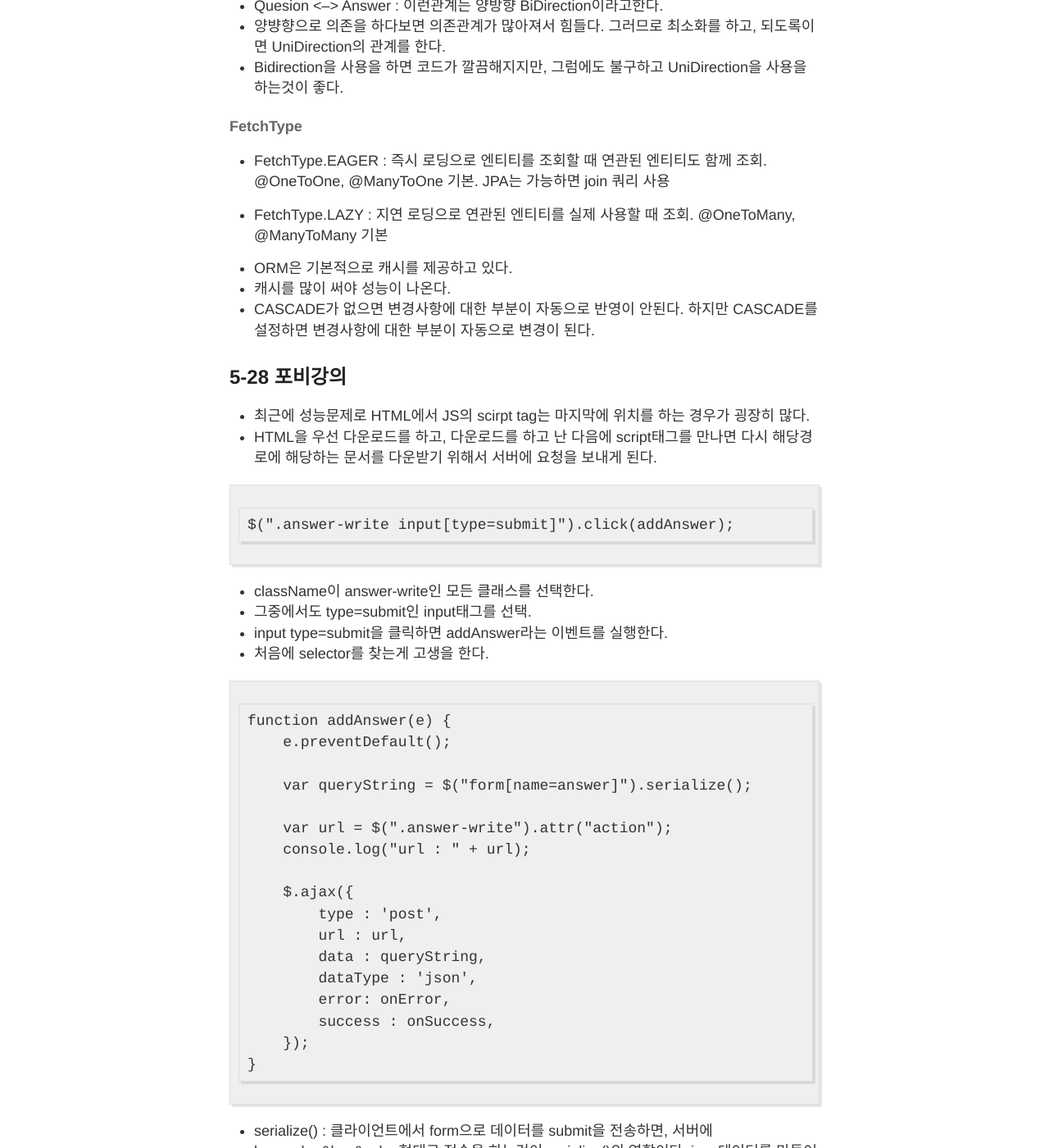
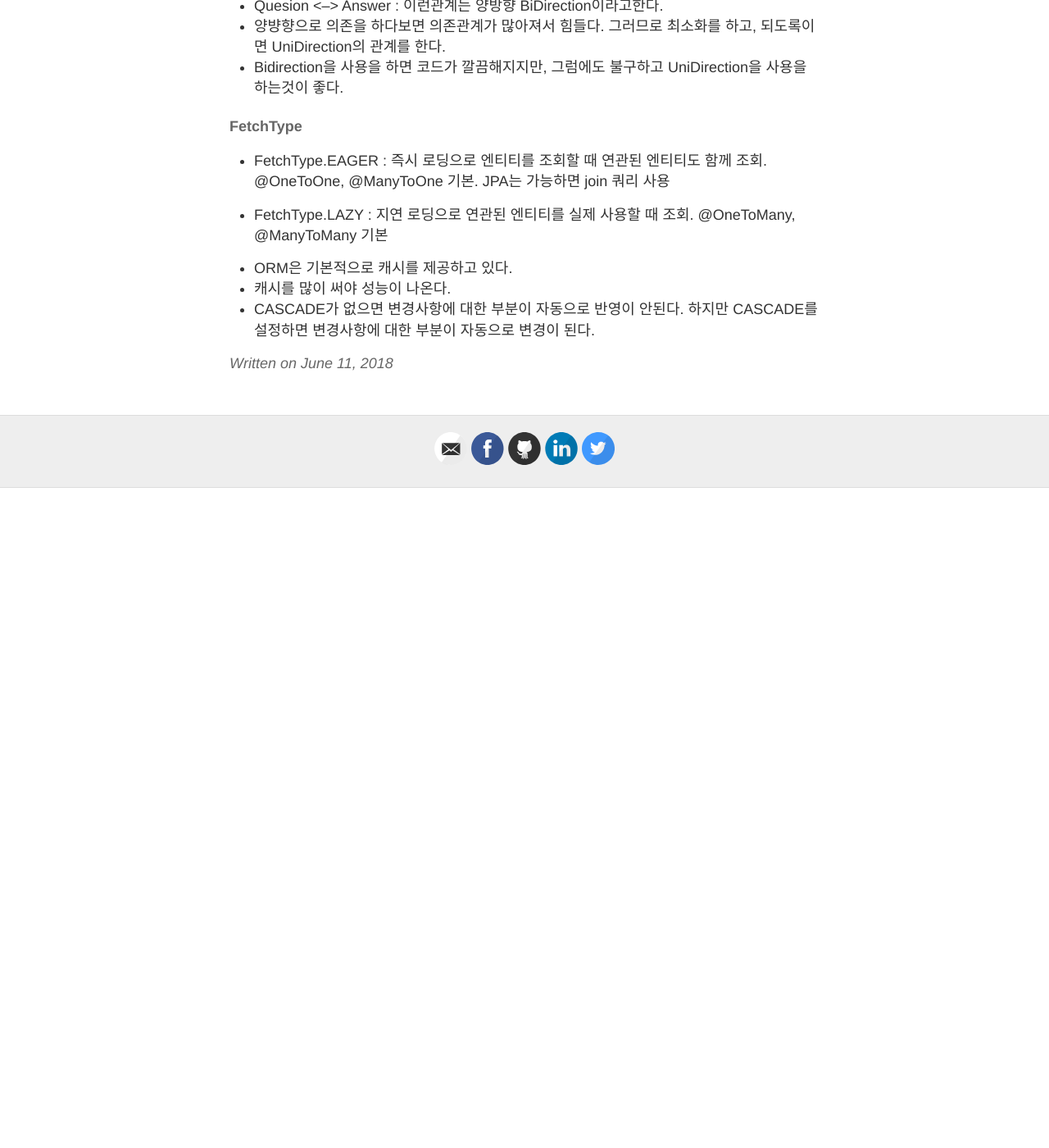
Before and after one commit to jaeyeon93/jaeyeon93.github.io, a Jekyll site: the page built from _posts/2018-6-11-pobi1.md, in a window 1280 px wide and 1400 px high, scrolled down 573 px. Shown: the whole window at 82% size. Built offline with Jekyll 4.4.1, drawn with Linux system fonts in a browser that asks for light colours; after the commit the page ends 1168 px from its top, so only the background shows below that; some of the changed text lies outside the part shown.

Commit message:
2018-6-23-TIL

````diff
--- a/_posts/2018-6-11-pobi1.md
+++ b/_posts/2018-6-11-pobi1.md
@@ -28,47 +28,3 @@ title: 2018-6-11 포비 강의
 - ORM은 기본적으로 캐시를 제공하고 있다.
 - 캐시를 많이 써야 성능이 나온다.
 - CASCADE가 없으면 변경사항에 대한 부분이 자동으로 반영이 안된다. 하지만 CASCADE를 설정하면 변경사항에 대한 부분이 자동으로 변경이 된다.
-
-## 5-28 포비강의
-
-- 최근에 성능문제로 HTML에서 JS의 scirpt tag는 마지막에 위치를 하는 경우가 굉장히 많다.
-- HTML을 우선 다운로드를 하고, 다운로드를 하고 난 다음에 script태그를 만나면 다시 해당경로에 해당하는 문서를 다운받기 위해서 서버에 요청을 보내게 된다.
-
-```
-$(".answer-write input[type=submit]").click(addAnswer);
-```
-
-- className이 answer-write인 모든 클래스를 선택한다.
-- 그중에서도 type=submit인 input태그를 선택.
-- input type=submit을 클릭하면 addAnswer라는 이벤트를 실행한다.
-- 처음에 selector를 찾는게 고생을 한다.
-
-```
-function addAnswer(e) {
-    e.preventDefault();
-
-    var queryString = $("form[name=answer]").serialize();
-
-    var url = $(".answer-write").attr("action");
-    console.log("url : " + url);
-
-    $.ajax({
-        type : 'post',
-        url : url,
-        data : queryString,
-        dataType : 'json',
-        error: onError,
-        success : onSuccess,
-    });
-}
-```
-- serialize() : 클라이언트에서 form으로 데이터를 submit을 전송하면, 서버에 key=value&key&value형태로 전송을 하는것이 serialize()의 역할이다. json데이터를 만들어 주는것이 아니다. 궁금하면 console로 추가해보자
-- key=value&key=value를 queryString이라고한다.
-- 서버데이터를 구현하면, 동적으로 구현하고 처리를 하는것을 만들어야한다.
-- 프론트에서 템플릿엔진도 만들어야된다.
-- 모바일이 부상하면서 모바일과 웹 백엔드를 함께 쓰기위해서 Ajax를 사용한다.
-- 모바일은 업데이트가 발생하면 클라이언트의 UI나 리소스들을 다운로드 받고 시작을 하는거다. 반면 웹은 업데이트가 아니라 브라우저에 접속을 하는순간 리소스를 다운로드하고 시작을 한다. 그러므로 웹은 서버에 배포만하면 최신코드이다.
-- 어떻게 브라우저가 HTML을 렌더링하는가? 그리고 DOM이 바뀌면 어떻게 데이터가 바뀌는가?
-
-#### Ajax의 실습목적
-- HTML로 데이터를 주는경우와 JSON형태로 주는 방식이 어떤 차이가 있는지. JSON형태로 많이 전송을 한다.
````
Also changed, not shown: _posts/2018-6-23-DBdataType.md (added, +187 -0 lines).
